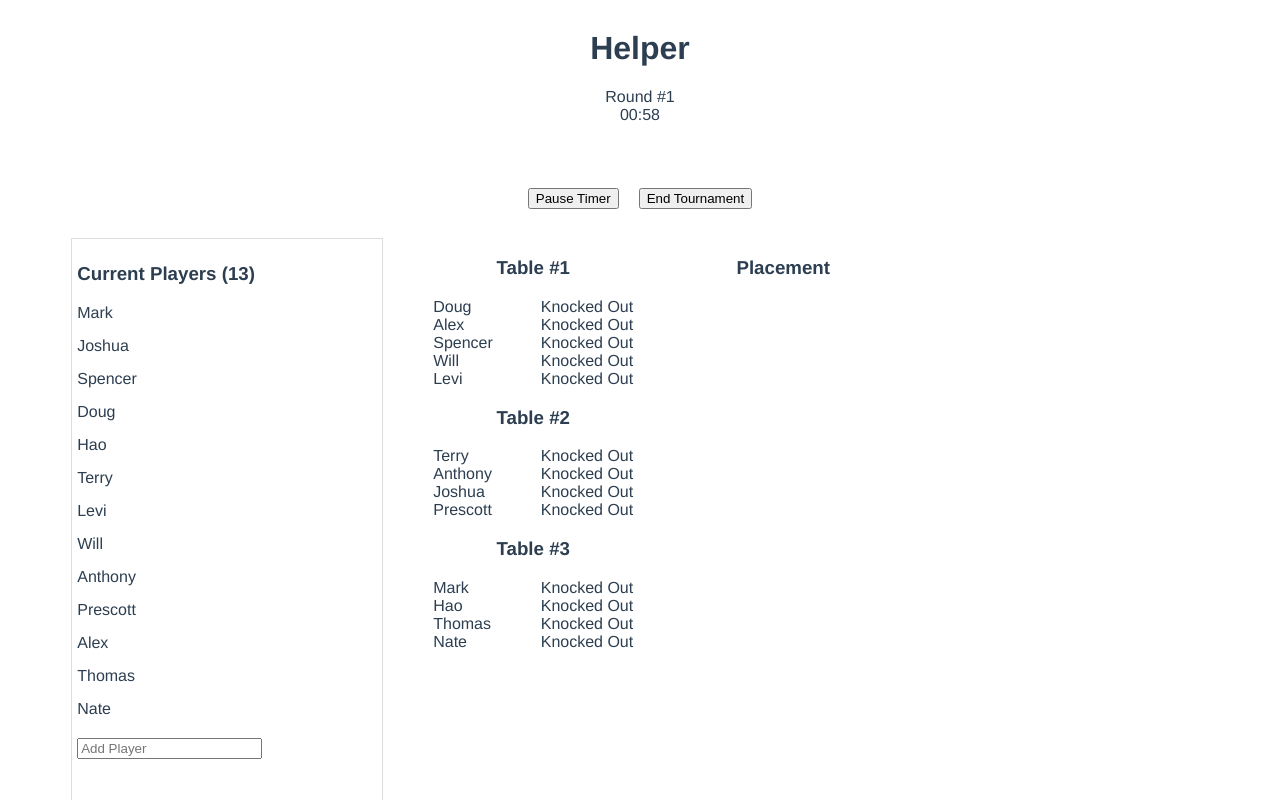
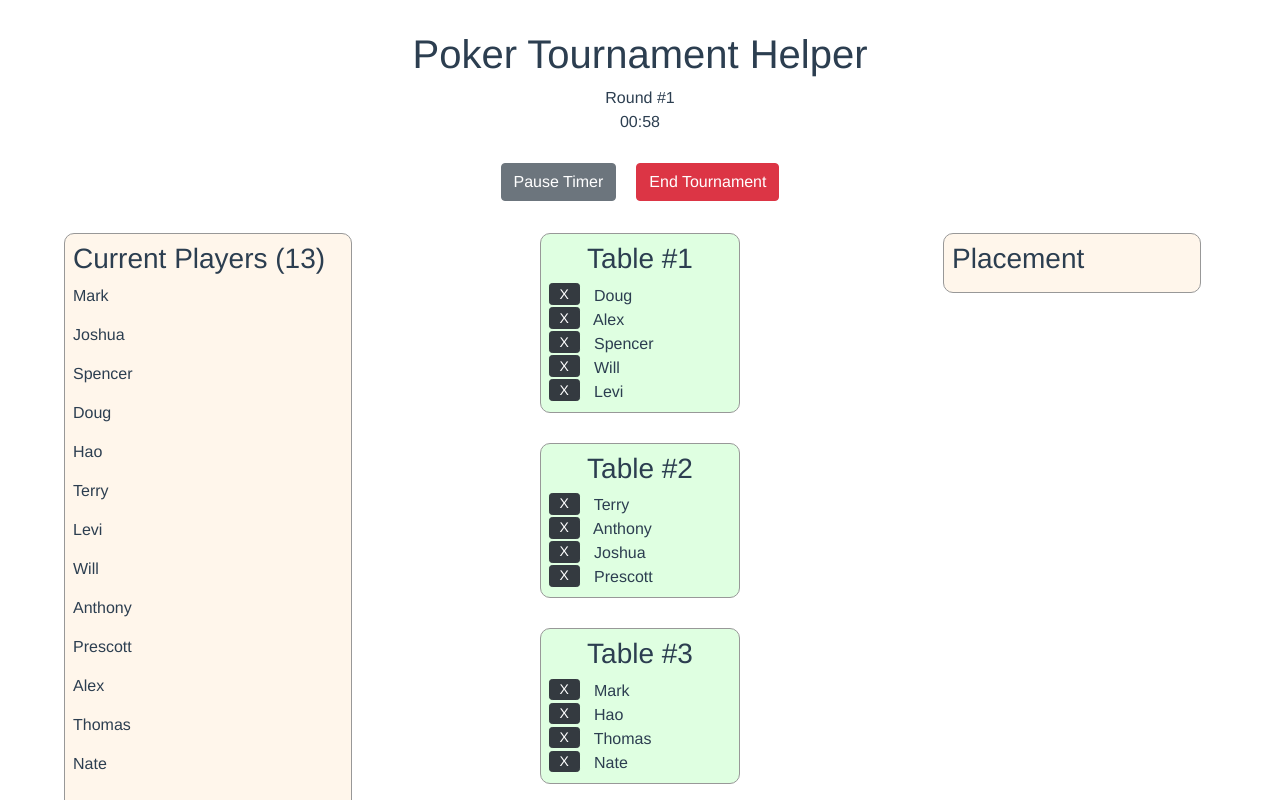
Before and after one commit to uncgopher/vue-poker, a Vue app: page / in a window 1280 px wide. Both pictures are taken after a click on the button "Start Tournament". Shown: the top 800 px of the page. Built offline with nearby package versions, Linux system fonts and the light colour scheme.

Commit message:
added bootstrap4

```diff
--- a/package.json
+++ b/package.json
@@ -8,6 +8,9 @@
     "lint": "vue-cli-service lint"
   },
   "dependencies": {
+    "bootstrap": "^4.1.3",
+    "jquery": "^3.3.1",
+    "popper.js": "^1.14.6",
     "vue": "^2.5.17"
   },
   "devDependencies": {
--- a/src/App.vue
+++ b/src/App.vue
@@ -8,27 +8,27 @@
   max-width: 90%;
   margin: 30px auto 0 auto;
 }
-#status,#controls,#rebalance{
+#status,#controls{
   height:50px;
   vertical-align: middle;
 }
 #rebalance{
-  color: red;
-  font-size: 24px;
-  font-weight: bold;
+  margin:10px;
+  display: inline-block;
+  font-weight: 700;
 }
 #userContainer{
-  width: 100%;
-  display: table;
-  margin-bottom: 20px;
+  margin: 20px 0;
 }
-#userManage{
-  width: 100%;
-  border: 1px solid #ddd;
-  padding: 5px;
-  max-width: 300px;
-  float: left;
+#userManage,#placementList{
   text-align: left;
+  background-color: #fff6eb;
+  border: 1px solid #989898;
+  padding: 8px;
+  border-radius: 10px;
+}
+#addUserBtn{
+  margin-left: 10px;
 }
 .userListItem{
   margin: 0 auto 15px auto;
@@ -38,76 +38,97 @@
 }
 #userList,#newUser{margin-bottom: 20px;}
 #newUserError{height:30px;padding-top:10px;}
-#tableList,#placementList{
-  float: left;
-  margin-left: 50px;
-  min-width: 200px;
-}
-.table{
+.pokerTable{
   width: 100%;
   max-width: 200px;
+  margin: 0px auto 30px auto;
+  background-color: #dfffe1;
+  border: 1px solid #989898;
+  padding: 8px;
+  border-radius: 10px;
 }
 .table_player{text-align: left;}
-.user_table_remove{float: right;}
+.user_table_remove{margin:-4px 10px 0 0;}
 .placement{text-align: left;}
 #endTournamentBtn{margin-left:20px;}
+#explainer{
+  margin: 50px auto 50px auto;
+}
+.btn-group-xs > .btn, .btn-xs {
+  padding  : .4rem .6rem !important;
+  font-size  : .875rem !important;
+  line-height  : .5 !important;
+  border-radius : .2rem !important;
+}
 </style>
 
 <template>
   <div id="app">
-    <h1>Helper</h1>
+    <h1>Poker Tournament Helper</h1>
 
-    <div id="status">
-      <span v-if="currentRound==0">Pending Setup</span>
-      <span v-if="currentRound>0">Round #{{currentRound}}<br/>{{formatTimeRemaining}}</span>
+    <div class="row">
+      <div id="status" class="col-md-12">
+        <span v-if="currentRound==0">Pending Setup</span>
+        <span v-if="currentRound>0">Round #{{currentRound}}<br/>{{formatTimeRemaining}}</span>
+      </div>
     </div>
 
     <div id="rebalance">
-      {{ playerMoved }}
+      <div class="alert alert-danger" v-if="playerMoved!=''">{{ playerMoved }}</div>
     </div>
 
     <div id="controls">
-      <button id="startBtn" v-on:click="startTournament" v-if="currentRound==0">Start Tournament</button>
-      <button id="pauseBtn" v-on:click="pauseTournament" v-if="currentRound>0 && paused==false && tournamentCompleted==false">Pause Timer</button>
-      <button id="unpauseBtn" v-on:click="unpauseTournament" v-if="currentRound>0 && paused==true && tournamentCompleted==false">Resume Timer</button>
-      <button id="endTournamentBtn" v-on:click="endTournament" v-if="currentRound>0">End Tournament</button>
+      <button id="startBtn" v-on:click="startTournament" class="btn btn-primary" v-if="currentRound==0 && this.tData.users.length>=2">Start Tournament</button>
+      <button id="pauseBtn" v-on:click="pauseTournament" class="btn btn-secondary" v-if="currentRound>0 && paused==false && tournamentCompleted==false">Pause Timer</button>
+      <button id="unpauseBtn" v-on:click="unpauseTournament" class="btn btn-info" v-if="currentRound>0 && paused==true && tournamentCompleted==false">Resume Timer</button>
+      <button id="endTournamentBtn" v-on:click="endTournament" class="btn btn-danger" v-if="currentRound>0">End Tournament</button>
     </div>
 
-    <div id="userContainer">
-      <div id="userManage">
+    <div id="userContainer" class="row">
+      <div id="userManage" class="col-md-3 col-sm-12">
         <h3>Current Players ({{ tData.users.length }})</h3>
         <div id="userList">
           <div v-for="(value, key) in tData.users" :key="key" v-bind:id="'user_item_'+key" class="userListItem">
-            {{ value.name }} <span class="user_remove" v-on:click="removeUserFn(key)" v-if="currentRound==0">Remove</span>
+            <button class="user_table_remove btn btn-xs btn-danger" v-on:click="removeUserFn(key)" v-if="currentRound==0">X</button> {{ value.name }}
           </div>
         </div>
         <div id="newUser">
-          <input v-model="addUser" type="text" placeholder="Add Player" @keyup.enter="addUserFn">
-          <button id="addUserBtn" v-on:click="addUserFn" v-show="addUser">Add Player</button>
+          <input v-model.trim="addUser" style="padding-right:5px;" v-if="currentRound==0" type="text" placeholder="Add Player" @keyup.enter="addUserFn">
+          <button id="addUserBtn" class="btn btn-sm btn-success" v-on:click="addUserFn" v-if="addUser">Add</button>
           <div id="newUserError">{{ newUserErrorMsg }}</div>
         </div>
         <div id="wipeUsers">
-          <button id='clearUsersBtn' v-on:click="clearUsersFn">Remove All Players</button>
+          <button id="clearUsersBtn" class="btn btn-danger" v-if="currentRound==0" v-on:click="clearUsersFn">Remove All Players</button>
         </div>
       </div>
-      <div id="tableList">
-        <div v-for="(tableValue, tableKey, tableIndex) in tData.tables" :key="tableKey" class="table">
+
+      <div id="tableList" class="col-md-6 col-sm-12">
+        <div v-for="(tableValue, tableKey, tableIndex) in tData.tables" :key="tableKey" class="pokerTable">
           <h3>Table #{{ tableIndex+1 }}</h3>
-          <div v-for="(playerValue, playerKey, playerIndex) in tableValue.seated" :key="playerValue" class="table_player">
-            {{ playerKey }} <span class="user_table_remove" v-on:click="removeUserTableFn(tableKey, playerKey, playerValue)">Knocked Out</span>
+          <div v-for="(playerValue, playerKey) in tableValue.seated" :key="playerValue" class="table_player">
+            <button class="user_table_remove btn btn-xs btn-dark" v-on:click="removeUserTableFn(tableKey, playerKey, playerValue)">X</button> {{ playerKey }}
           </div>
         </div>
       </div>
-      <div id="placementList" v-show="currentRound>0">
-        <h3>Placement</h3>
-        <div v-for="(tableValue, tableKey, tableIndex) in tData.placementList" :key="tableKey" class="placement">
-          {{ tableKey+'. '+tableValue }}
+
+      <div class="col-md-3 col-sm-12">
+        <div id="placementList" v-show="currentRound>0">
+          <h3>Placement</h3>
+          <div v-for="(tableValue, tableKey) in tData.placementList" :key="tableKey" class="placement">
+            {{ tableKey+'. '+tableValue }}
+          </div>
         </div>
       </div>
     </div>
 
-    <div>
-      {{ tData.users }}
+    <div id="explainer">
+      <h4>Instructions</h4>
+      Start with the default players, add your own, or remove all to start from
+      scratch. At least two players must be in the list to start the tournament.
+      Players are automatically moved between tables to keep things balanced and
+      at 5 players, everyone is moved to a single table.
+      <br/><br/>
+      Github: <a href='https://github.com/uncgopher/vue-poker'>https://github.com/uncgopher/vue-poker</a>
     </div>
   </div>
 </template>
@@ -377,7 +398,7 @@ var store = {
     }
   },
   setRoundTime(newTime){
-    newTime = round(newTime);
+    newTime = Math.round(newTime);
     if(newTime > 0 && newTime <= 180){
       this.state.roundTime = newTime;
       return {success: true};
--- a/src/main.js
+++ b/src/main.js
@@ -1,5 +1,7 @@
 import Vue from 'vue'
 import App from './App.vue'
+import 'bootstrap'
+import 'bootstrap/dist/css/bootstrap.min.css'
 
 Vue.config.productionTip = false
 
```
Also changed, not shown: 2 other files (tests, documents, lock files or other folders).
